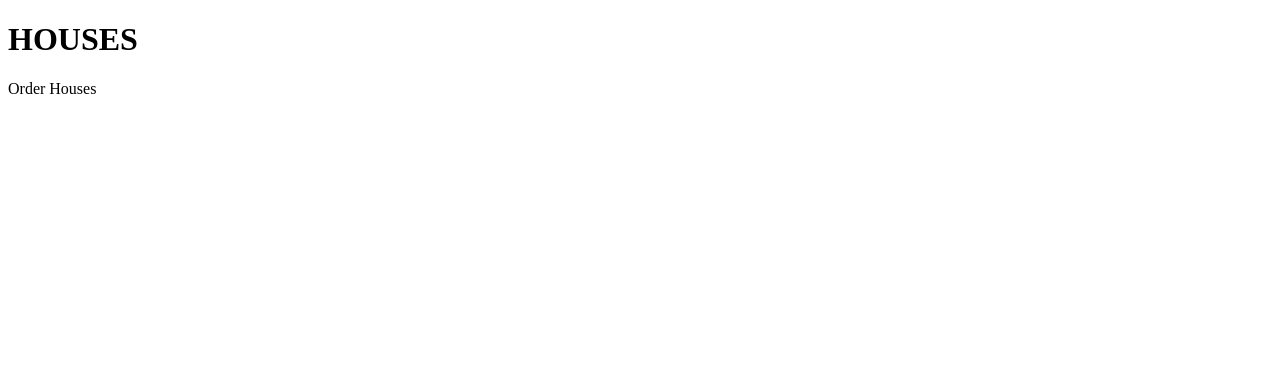
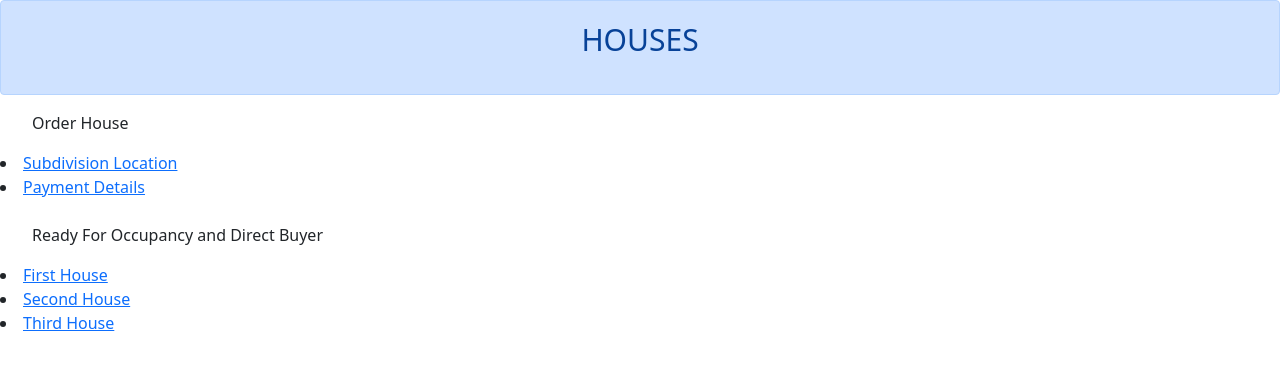
Before and after one commit to dayojohn19/houses43215.github.io, a plain HTML site: page index.html in a window 1280 px wide. Drawn offline with nearby package versions, Linux system fonts and the light colour scheme.

Commit message:
second push

```diff
--- a/index.html
+++ b/index.html
@@ -5,9 +5,25 @@
         <meta http-equiv="X-UA-Compatible" content="IE=edge">
         <meta name="viewport" content="width=device-width, initial-scale=1.0">
         <title>Document</title>
+        <link href="https://cdn.jsdelivr.net/npm/bootstrap@5.0.0-beta3/dist/css/bootstrap.min.css" rel="stylesheet" integrity="sha384-eOJMYsd53ii+scO/bJGFsiCZc+5NDVN2yr8+0RDqr0Ql0h+rP48ckxlpbzKgwra6" crossorigin="anonymous">
     </head>
+
 <body>
-    <h1>HOUSES</h1>
-    <p>Order Houses</p>
+    <div class="alert alert-primary" style="align-items: center; text-align: center;" >
+    <p style="font-size: 30px;">HOUSES</p>
+    </div>
+
+    <ul><p>Order House</p></ul>
+
+    <li><a href="Location.html">Subdivision Location</a></li>
+
+    <li><a href="details.html">Payment Details</a></li>
+<br>
+  <ul>Ready For Occupancy and Direct Buyer</ul>
+    <li><a href="first.html">First House</a></li>
+    <li><a href="second.html">Second House</a></li>
+    <li><a href="third.html">Third House</a></li>
+
+
 </body>
 </html>
```
Lines whose indentation alone changed are shown as unchanged.
